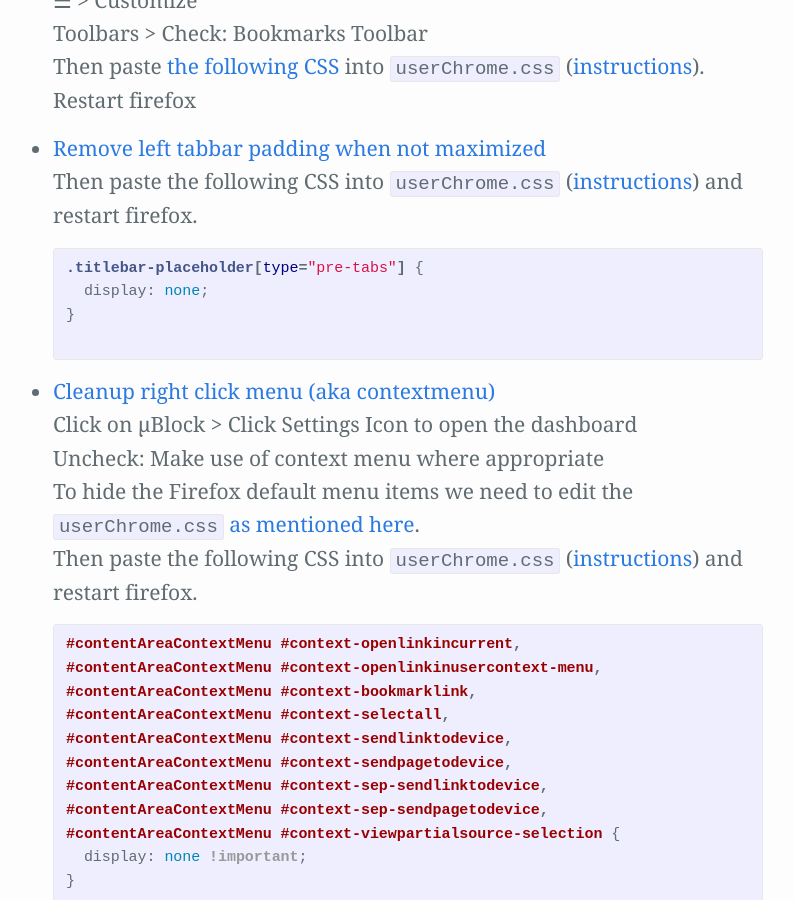
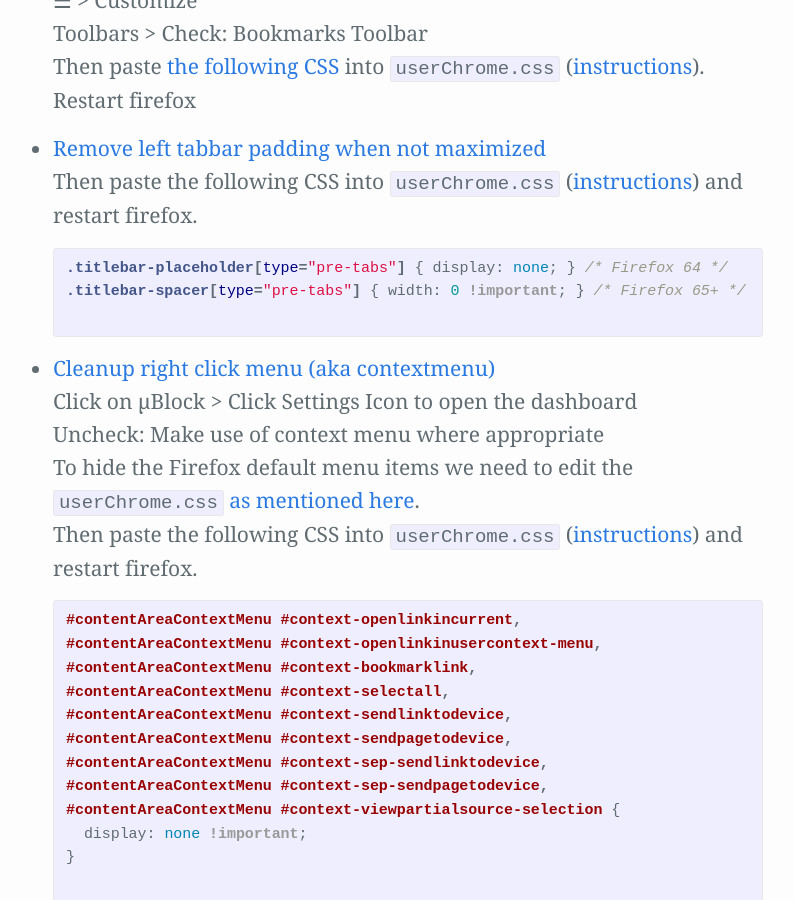
Before and after one commit to Zren/zren.github.io, a Jekyll site: the page built from kde_tips/tips.md, in a window 1280 px wide and 900 px high, scrolled down 13077 px. Shown: the whole window, without its empty margins (247-1041 px from the left). Built offline with Jekyll 4.4.1, drawn with Linux system fonts in a browser that asks for light colours; our own code applies the rules of GitHub Pages for plain Markdown files.

Commit message:
Update spacer css for newer versions of firefox

```diff
--- a/kde_tips/tips.md
+++ b/kde_tips/tips.md
@@ -492,9 +492,8 @@ Checkout [/r/FirefoxCSS/](https://www.reddit.com/r/FirefoxCSS/) for help.
 {% capture label %}Remove left tabbar padding when not maximized{% endcapture %}{% capture contents %}
   Then paste the following CSS into `userChrome.css` ([instructions](#firefox-userchromecss)) and restart firefox.
   {% highlight css %}
-.titlebar-placeholder[type="pre-tabs"] {
-  display: none;
-}
+.titlebar-placeholder[type="pre-tabs"] { display: none; } /* Firefox 64 */
+.titlebar-spacer[type="pre-tabs"] { width: 0 !important; } /* Firefox 65+ */
   {% endhighlight %}
 {% endcapture%}{% include tip.html label=label contents=contents %}
 
```
